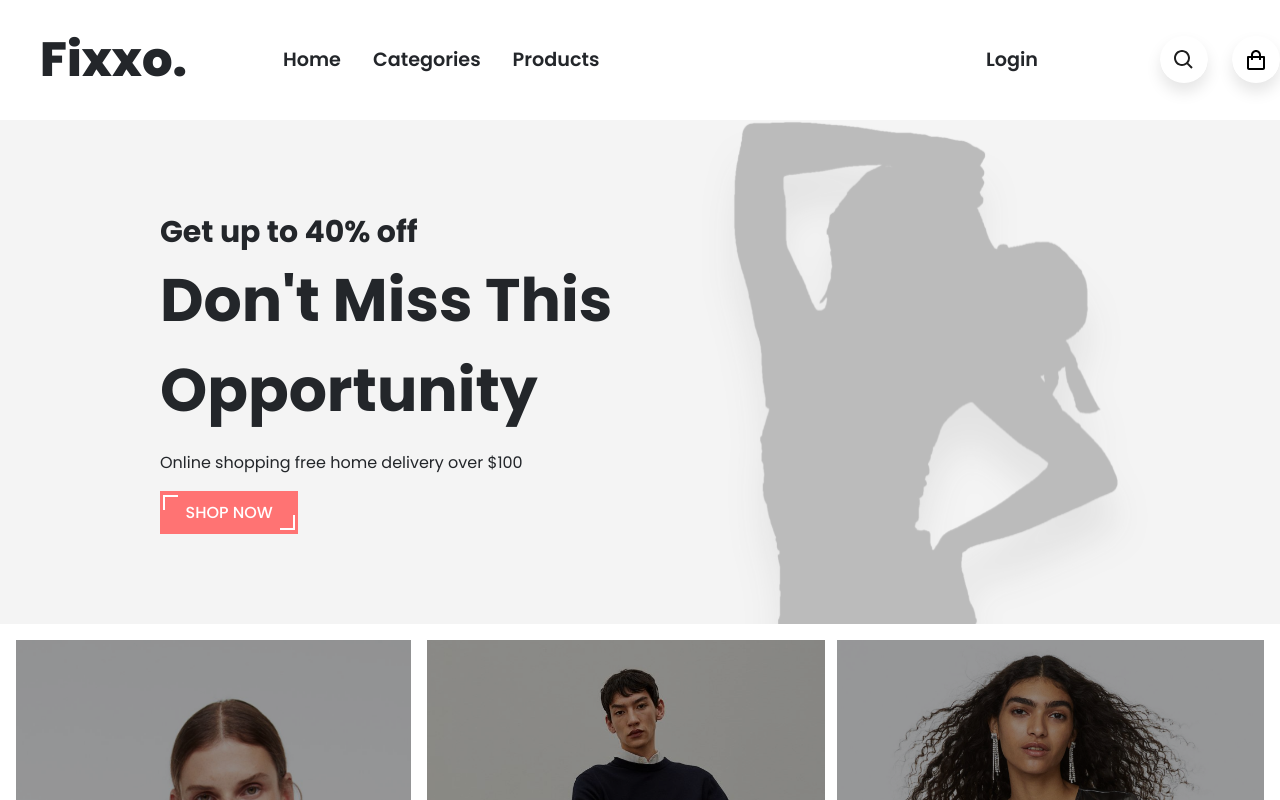
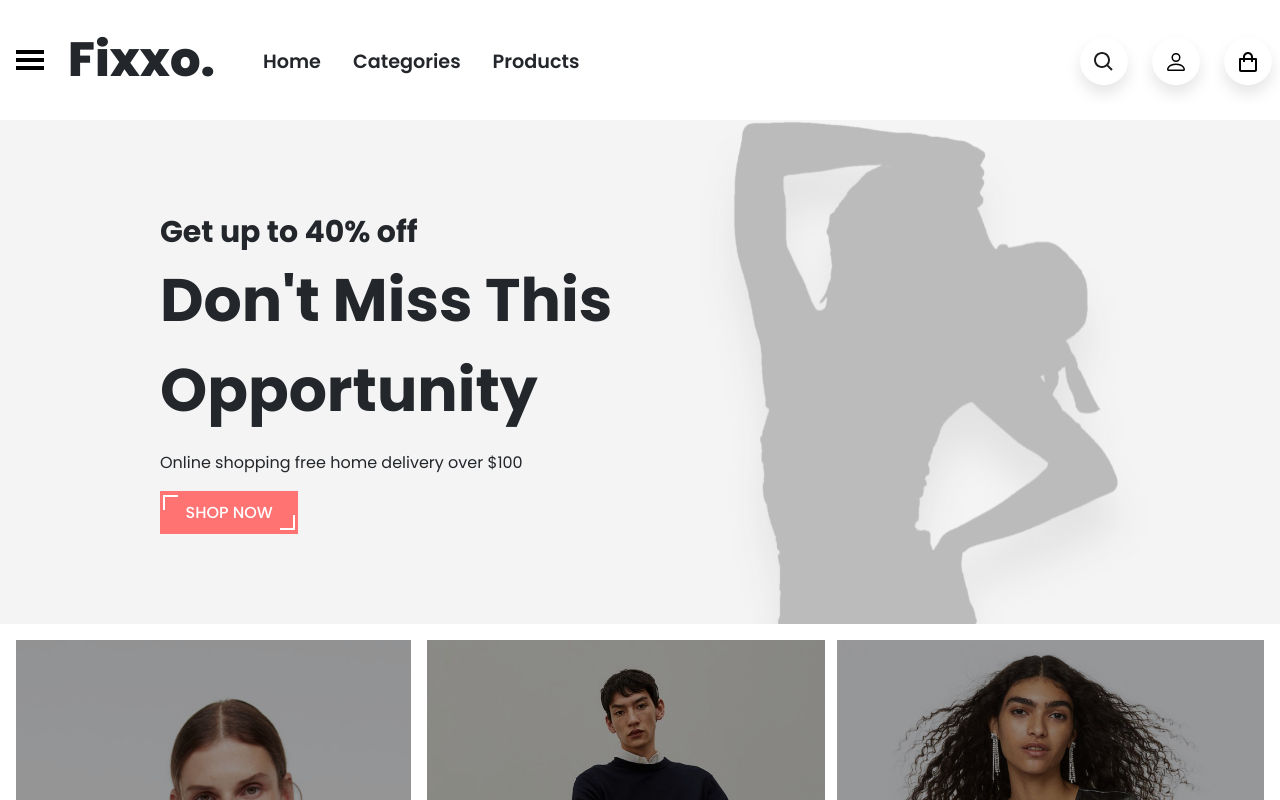
Before and after one commit to Fredrik-Nystrand/brupp-b-fixxo, a React (Create React App) app: page / in a window 1280 px wide. Shown: the top 800 px of the page. Built offline with nearby package versions, Linux system fonts and the light colour scheme.

Commit message:
fixat lite

```diff
--- a/src/components/Navbar/Navbar.jsx
+++ b/src/components/Navbar/Navbar.jsx
@@ -2,28 +2,36 @@ import React from 'react'
 import styles from './Navbar.module.css'
 import { BiSearch } from 'react-icons/bi';
 import { BiShoppingBag } from 'react-icons/bi'
+import { GiHamburgerMenu } from 'react-icons/gi'
+import { BsPerson } from 'react-icons/bs'
 
 const Navbar = () => {
   return (
     <div className={`${styles.navbar}`}>
       <div className={`${styles.dflex}`}>
-          <div className={`${styles.navlinks_left}`}>
+
+      <div className={`${styles.navlinks_left}`}>
+        <div className={`${styles.nav_toggle}`}>
+          <button className={`${styles.nav_toggle_btn}`}><GiHamburgerMenu className={`${styles.hamburger_menu}`}/></button>
+        </div>
             <h2 className={`${styles.logo}`}>Fixxo.</h2>
+          <div className={`${styles.dflex}`} style={{
+
+          }}>
               <li className={`${styles.links}`}><a href='#'>Home</a></li>
               <li className={`${styles.links}`}>Categories</li>
               <li className={`${styles.links}`}>Products</li>
-
+          </div>
         </div>
         <div className={`${styles.navlinks_right}`}>
-          <li className={`${styles.links}`}>Login</li>
           <li className={`${styles.links}`}>
             <button className={`${styles.btn_bag}`}><BiShoppingBag className={`${styles.bi_bag}`}/></button>
+            <button className={`${styles.btn_login}`}><BsPerson className={`${styles.bs_login}`}/></button>
             <button className={`${styles.btn_search}`}><BiSearch className={`${styles.bi_search}`}/></button>
             <input type="text" className={`${styles.input_search}`} placeholder="Type to Search..."></input>
           </li>
+        </div>
 
-
-        </div>
       </div>
     </div>
   )
--- a/src/components/Navbar/Navbar.module.css
+++ b/src/components/Navbar/Navbar.module.css
@@ -5,12 +5,12 @@
   top: 0;
   z-index: 1000;
   list-style: none;
+  padding: .5rem;
 }
 .logo {
-  margin-right: 2rem;
+  margin: 1rem;
   font-size: 3rem;
   font-weight: 800;
-  padding: 1rem 2rem;
 }
 
 .dflex {
@@ -20,20 +20,20 @@
 }
 
 .navlinks_left {
-  margin: 0.5rem;
   text-decoration: none;
   display: flex;
   justify-content: space-between;
   align-items: center;
 }
+
 .navlinks_right {
-  /*  margin: .5rem 4rem; */
   text-decoration: none;
   display: flex;
   align-items: center;
 }
 
 .links {
+  margin-top: .3rem;
   font-size: 1.2rem;
   font-weight: 600;
   margin-left: 2rem;
@@ -57,7 +57,7 @@
   text-decoration: none;
 }
 
-.btn_bag {
+.btn_bag, .btn_login {
   border-style: none;
   font-size: 10px;
   font-weight: bold;
@@ -78,11 +78,40 @@
   width: 1.5rem;
   height: 1.5rem;
 }
-.bi_bag:hover {
-  color: rgba(250, 55, 21, 0.734);
+.bs_login {
   width: 1.5rem;
   height: 1.5rem;
 }
+
+.bi_bag:hover, .bs_login:hover, .nav_toggle_btn:hover {
+  color: rgba(250, 55, 21, 0.734);
+}
+
+/* Toggle Button */
+
+.d_none {
+  display: none;
+}
+
+.nav_toggle {
+  display: flex;
+}
+.nav_toggle_btn{
+  border: none;
+  background-color: transparent;
+  outline: none;
+  cursor: pointer;
+  margin-top: .4rem;
+}
+.hamburger_menu {
+  width: 2rem;
+  height: 2rem;
+}
+.hamburge_menu_out {
+
+}
+
+/* Toggle Button End */
 
 /* Search Button */
 
```
